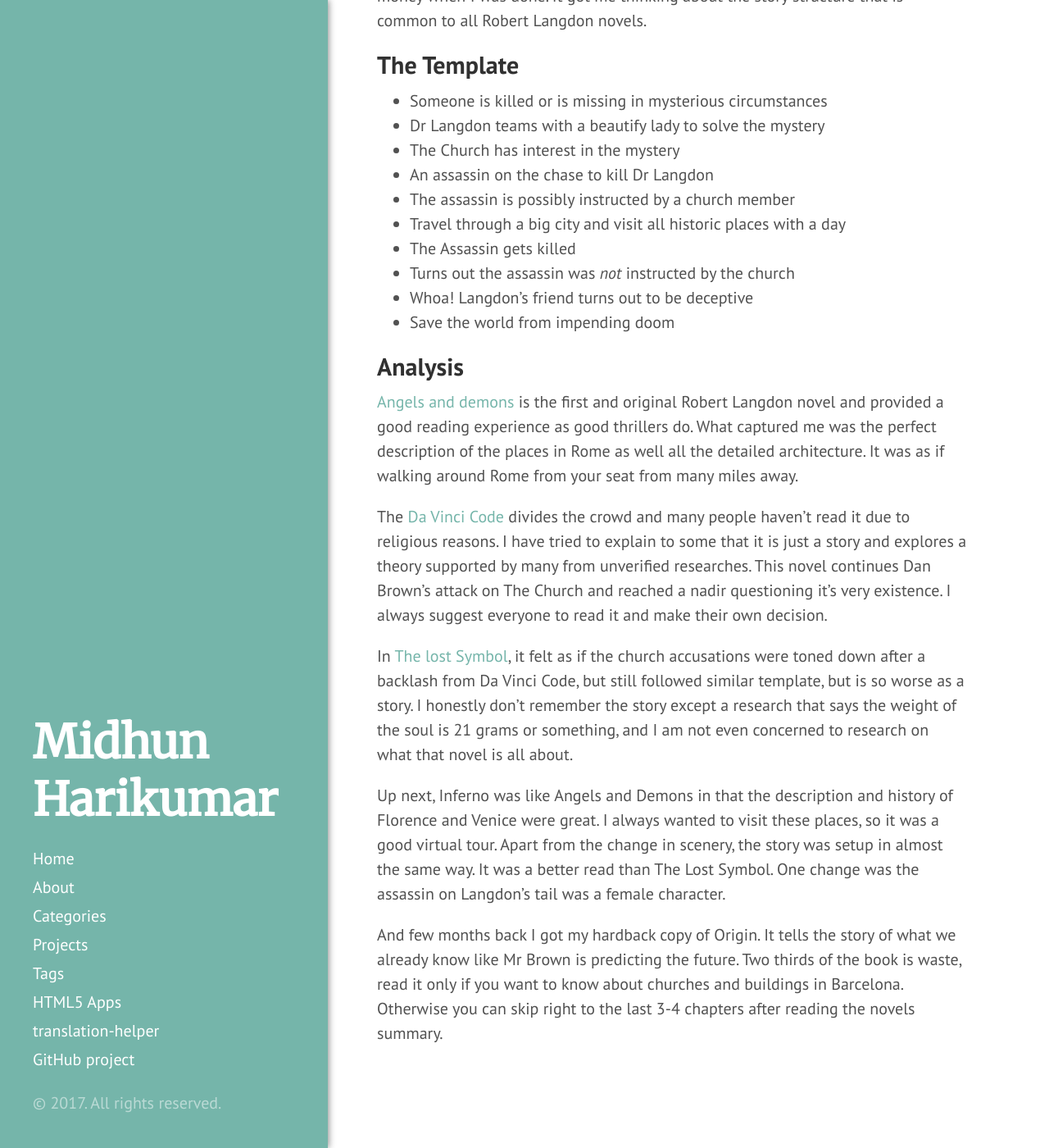
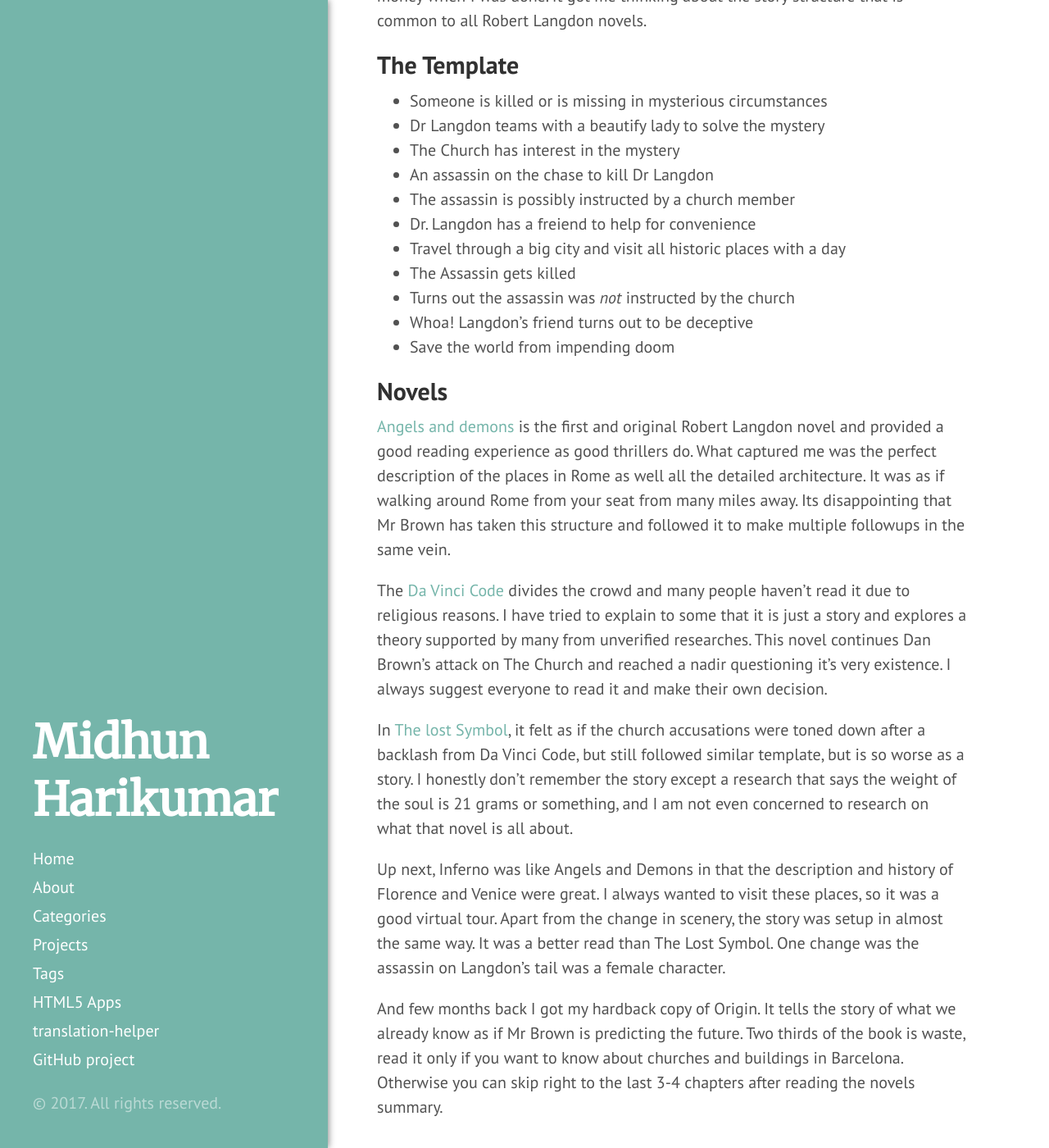
Before and after one commit to midhunhk/midhunhk.github.io, a Jekyll site: the page built from _posts/2017-12-28-the-robert-langdon-template.md, in a window 1280 px wide and 1400 px high, scrolled down 461 px. Shown: the whole window at 82% size. Built offline with Jekyll 4.4.1, drawn with Linux system fonts in a browser that asks for light colours.

Commit message:
Update 2017-12-28-the-robert-langdon-template.md

```diff
--- a/_posts/2017-12-28-the-robert-langdon-template.md
+++ b/_posts/2017-12-28-the-robert-langdon-template.md
@@ -18,16 +18,17 @@
  - The Church has interest in the mystery
  - An assassin on the chase to kill Dr Langdon
  - The assassin is possibly instructed by a church member
+ - Dr. Langdon has a freiend to help for convenience
  - Travel through a big city and visit all historic places with a day
  - The Assassin gets killed
  - Turns out the assassin was *not* instructed by the church
  - Whoa! Langdon's friend turns out to be deceptive
  - Save the world from impending doom
 
-## Analysis
+## Novels
 [Angels and demons](https://en.wikipedia.org/wiki/Angels_%26_Demons) is the first and original Robert Langdon novel and provided a
 good reading experience as good thrillers do. What captured me was the perfect description of the places in Rome as well all the
-detailed architecture. It was as if walking around Rome from your seat from many miles away.
+detailed architecture. It was as if walking around Rome from your seat from many miles away. Its disappointing that Mr Brown has taken this structure and followed it to make multiple followups in the same vein.
 
 The [Da Vinci Code](https://en.wikipedia.org/wiki/The_Da_Vinci_Code) divides the crowd and many people haven't read it due to
 religious reasons. I have tried to explain to some that it is just a story and explores a theory supported by many from unverified
@@ -43,6 +44,6 @@
 to visit these places, so it was a good virtual tour. Apart from the change in scenery, the story was setup in almost the same way.
 It was a better read than The Lost Symbol. One change was the assassin on Langdon’s tail was a female character.
 
-And few months back I got my hardback copy of Origin. It tells the story of what we already know like Mr Brown is predicting the
+And few months back I got my hardback copy of Origin. It tells the story of what we already know as if Mr Brown is predicting the
 future. Two thirds of the book is waste, read it only if you want to know about churches and buildings in Barcelona. Otherwise you
 can skip right to the last 3-4 chapters after reading the novels summary.
```
